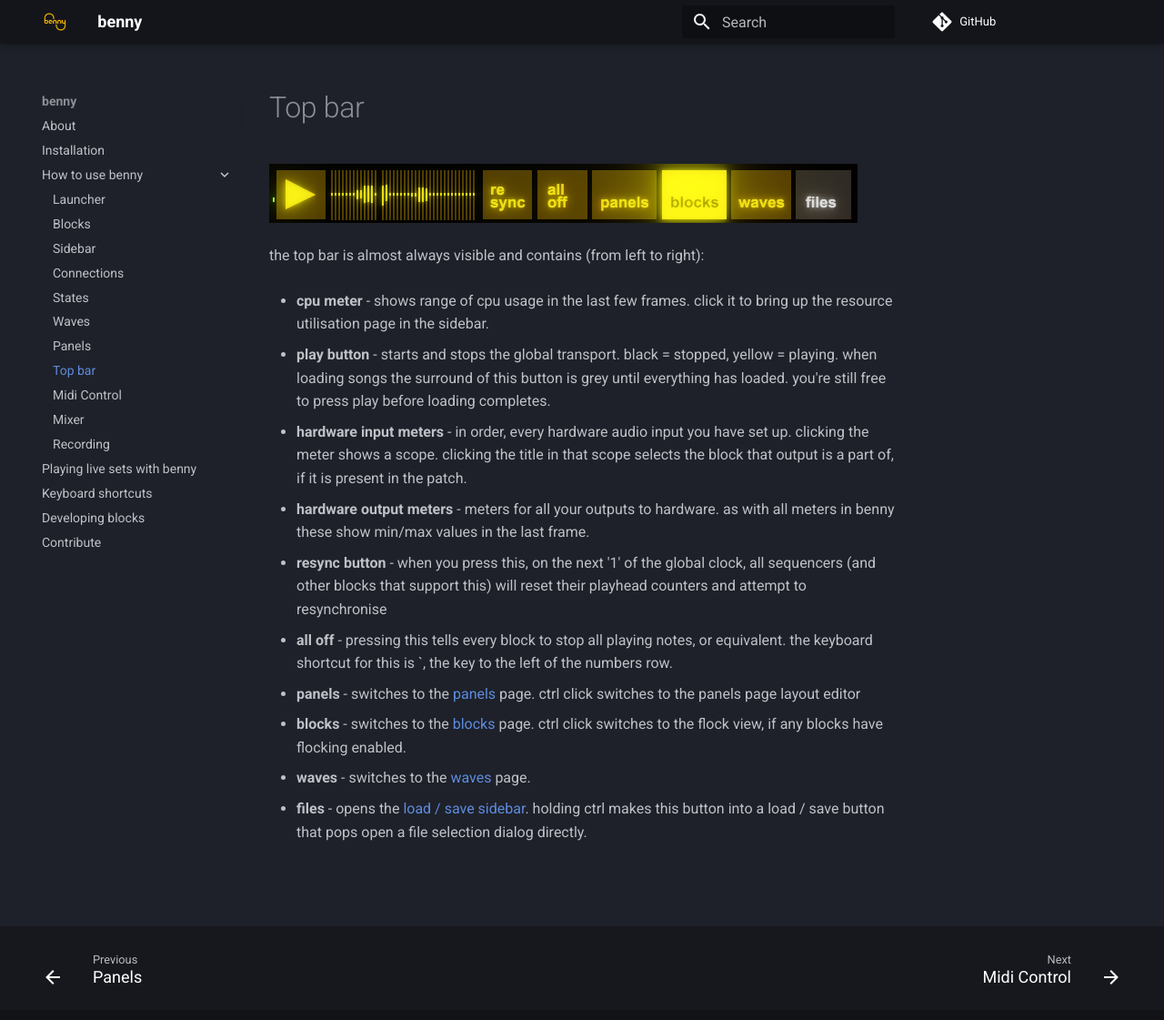
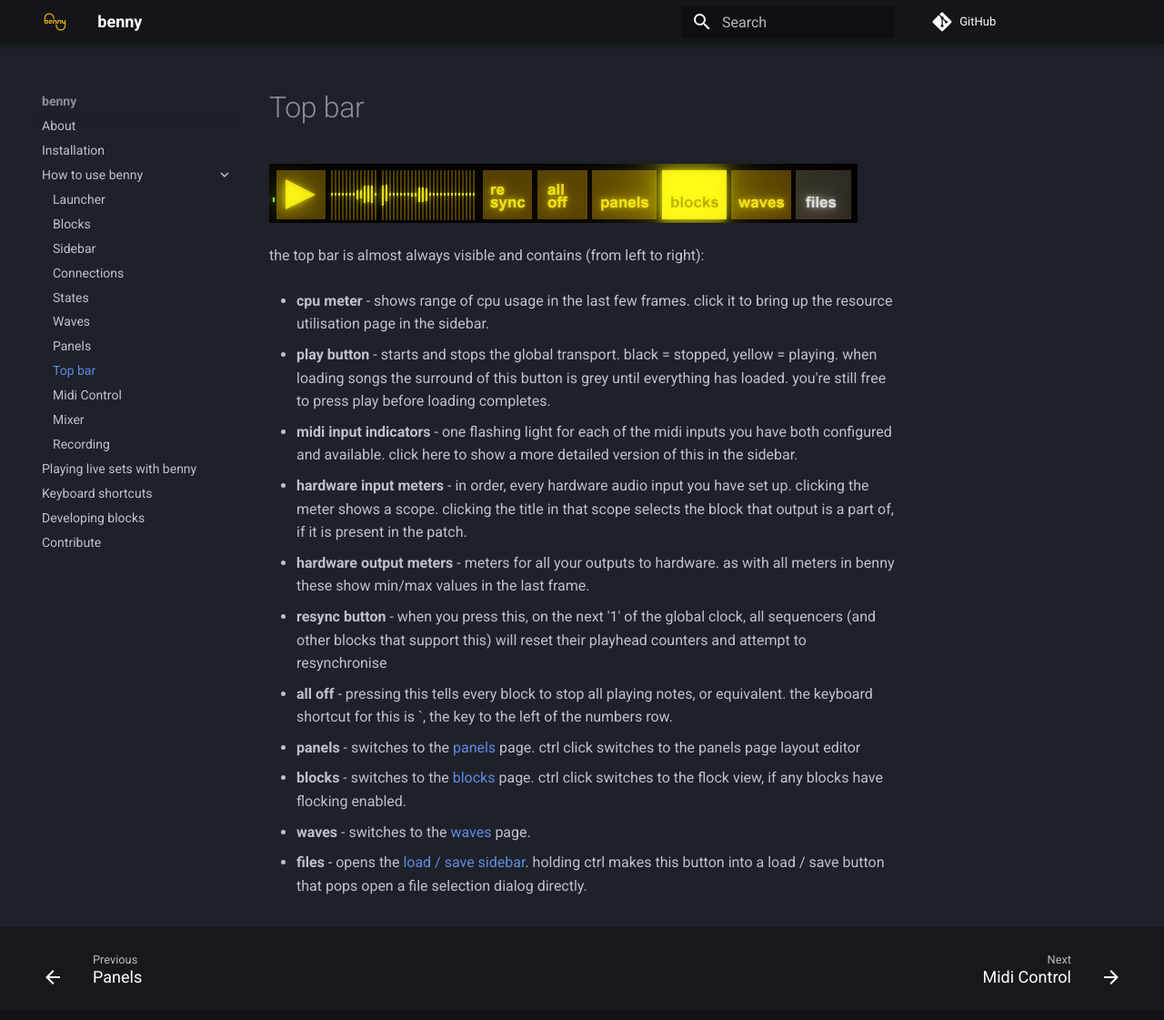
Before and after one commit to playbenny/benny_manual, an MkDocs documentation site: the page built from docs/topbar.md, in a window 1280 px wide and 1134 px high. Shown: the top 1121 px of the window at 91% size. Built offline with MkDocs 1.6.1 and Material for MkDocs 9.7.7, drawn with Linux system fonts in a browser that asks for light colours; comment, search, counter and statistics services are not loaded.

Commit message:
midi in indicators mentioned

```diff
--- a/docs/topbar.md
+++ b/docs/topbar.md
@@ -5,6 +5,8 @@ the top bar is almost always visible and contains (from left to right):
 - **cpu meter** - shows range of cpu usage in the last few frames. click it to bring up the resource utilisation page in the sidebar.
 
 - **play button** - starts and stops the global transport. black = stopped, yellow = playing. when loading songs the surround of this button is grey until everything has loaded. you're still free to press play before loading completes.
+
+- **midi input indicators** - one flashing light for each of the midi inputs you have both configured and available. click here to show a more detailed version of this in the sidebar.
 
 - **hardware input meters** - in order, every hardware audio input you have set up. clicking the meter shows a scope. clicking the title in that scope selects the block that output is a part of, if it is present in the patch.
 
```
